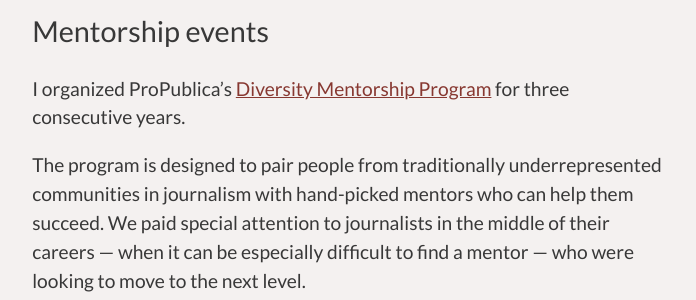
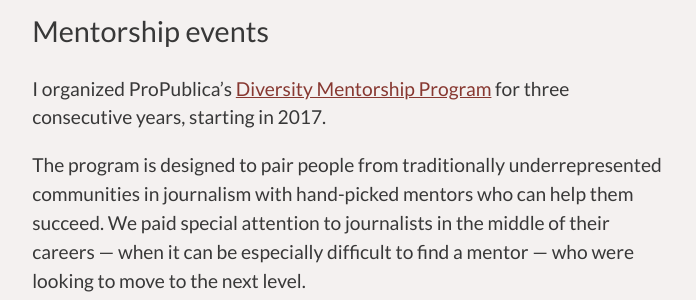
Before and after one commit to hannah-birch/hannah-birch.github.io, a Jekyll site: the page built from pages/portfolio/speaking.md, in a window 1280 px wide. Shown: the part 995-1295 px from the top of the page, without its empty margins (291-987 px from the left). Built offline with Jekyll 4.4.1, drawn with Linux system fonts in a browser that asks for light colours; nearby versions of some CDN libraries.

Commit message:
Adds years to diversity mentorship section on speaking page

```diff
--- a/pages/portfolio/speaking.md
+++ b/pages/portfolio/speaking.md
@@ -25,7 +25,7 @@
 
 ## Mentorship events
 
-I organized ProPublica’s [Diversity Mentorship Program](https://www.propublica.org/article/apply-for-propublica-diversity-mentorship-program-at-ona-2019) for three consecutive years.
+I organized ProPublica’s [Diversity Mentorship Program](https://www.propublica.org/article/apply-for-propublica-diversity-mentorship-program-at-ona-2019) for three consecutive years, starting in 2017.
 
 The program is designed to pair people from traditionally underrepresented communities in journalism with hand-picked mentors who can help them succeed. We paid special attention to journalists in the middle of their careers — when it can be especially difficult to find a mentor — who were looking to move to the next level.
 
```
Also changed, not shown: 1 other file.
